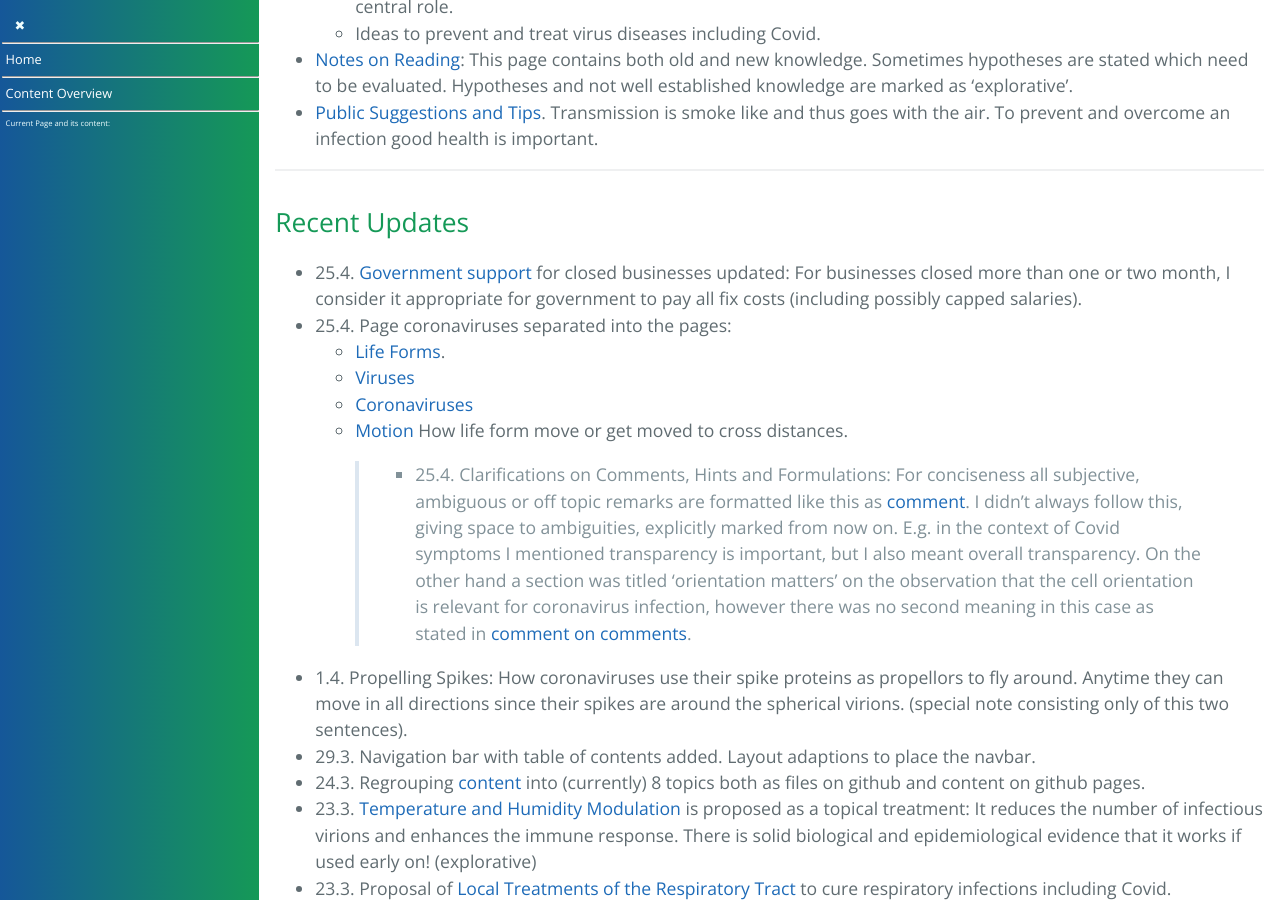
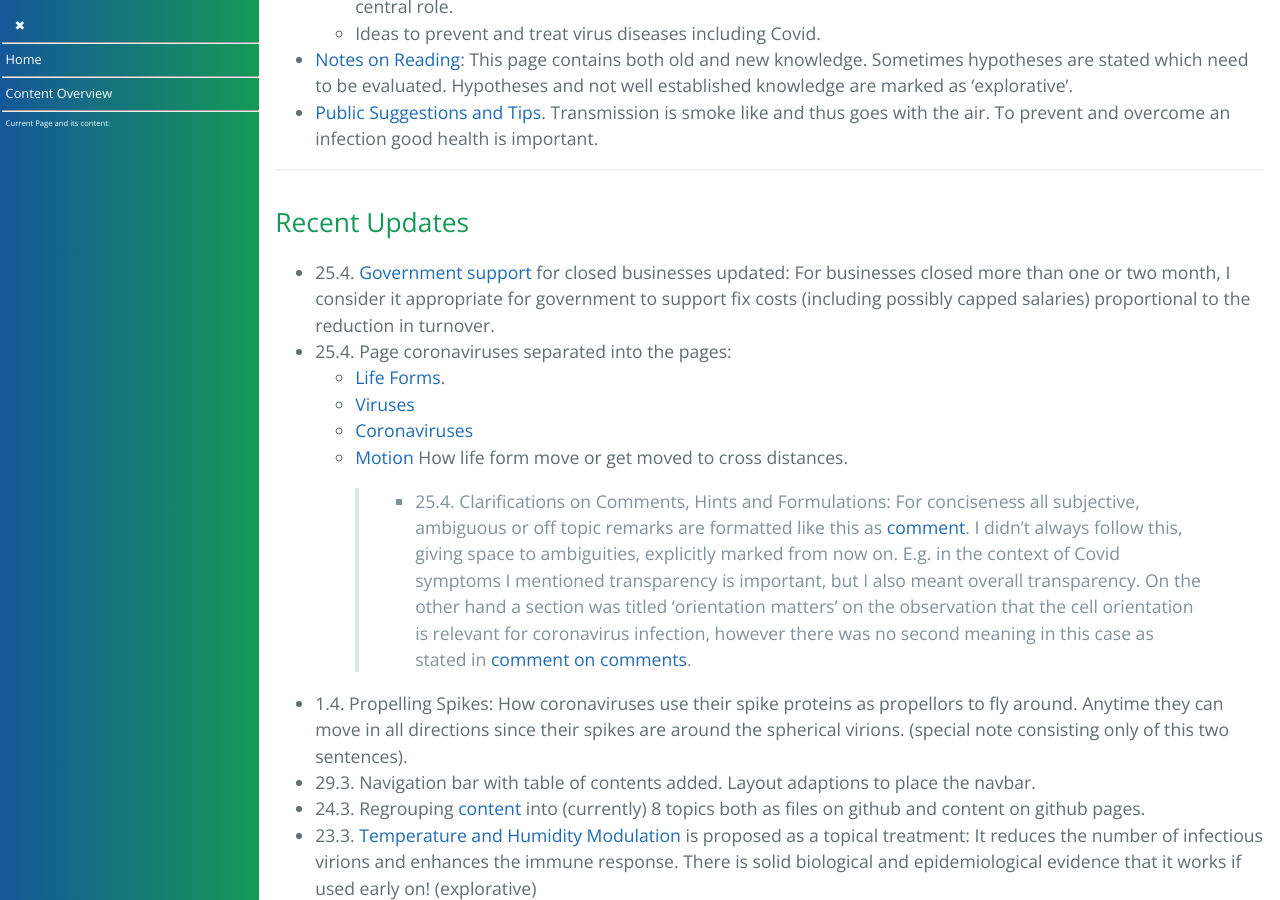
Before and after one commit to forestgrape/coronavirus, a Jekyll site: the page built from index.md, in a window 1280 px wide and 900 px high, scrolled down 445 px. Built offline with Jekyll 4.4.1, drawn with Linux system fonts in a browser that asks for light colours; our own code applies the rules of GitHub Pages for plain Markdown files.

Commit message:
formulation

```diff
--- a/index.md
+++ b/index.md
@@ -18,7 +18,7 @@ home: true
 ---
 
 ## Recent Updates
-- 25.4. [Government support](7_social/controlling.md#government-support) for closed businesses updated: For businesses closed more than one or two month, I consider it appropriate for government to pay all fix costs (including possibly capped salaries).
+- 25.4. [Government support](7_social/controlling.md#government-support) for closed businesses updated: For businesses closed more than one or two month, I consider it appropriate for government to support  fix costs (including possibly capped salaries) proportional to the reduction in turnover.
 - 25.4. Page coronaviruses separated into the pages:
   - [Life Forms](2_biological/life-forms.md).
   - [Viruses](2_biological/viruses.md)
```
